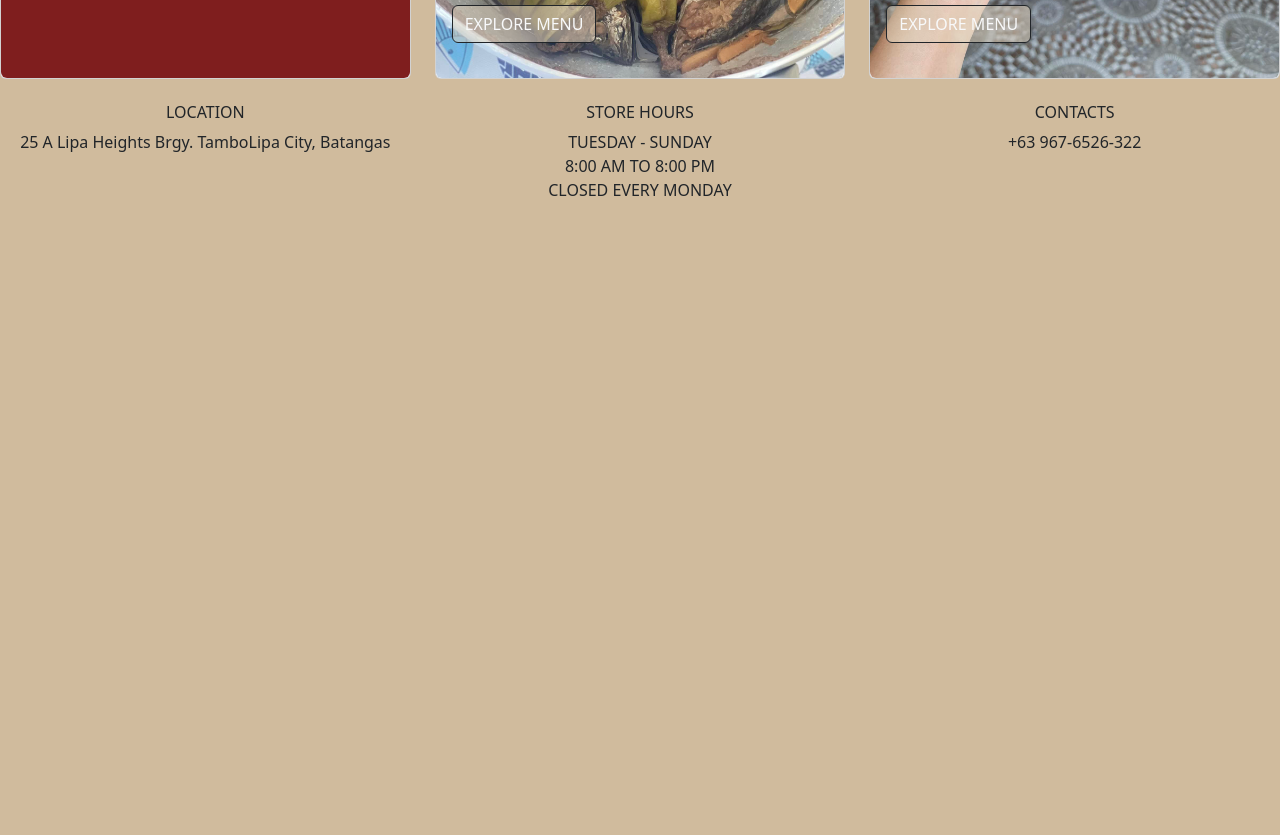
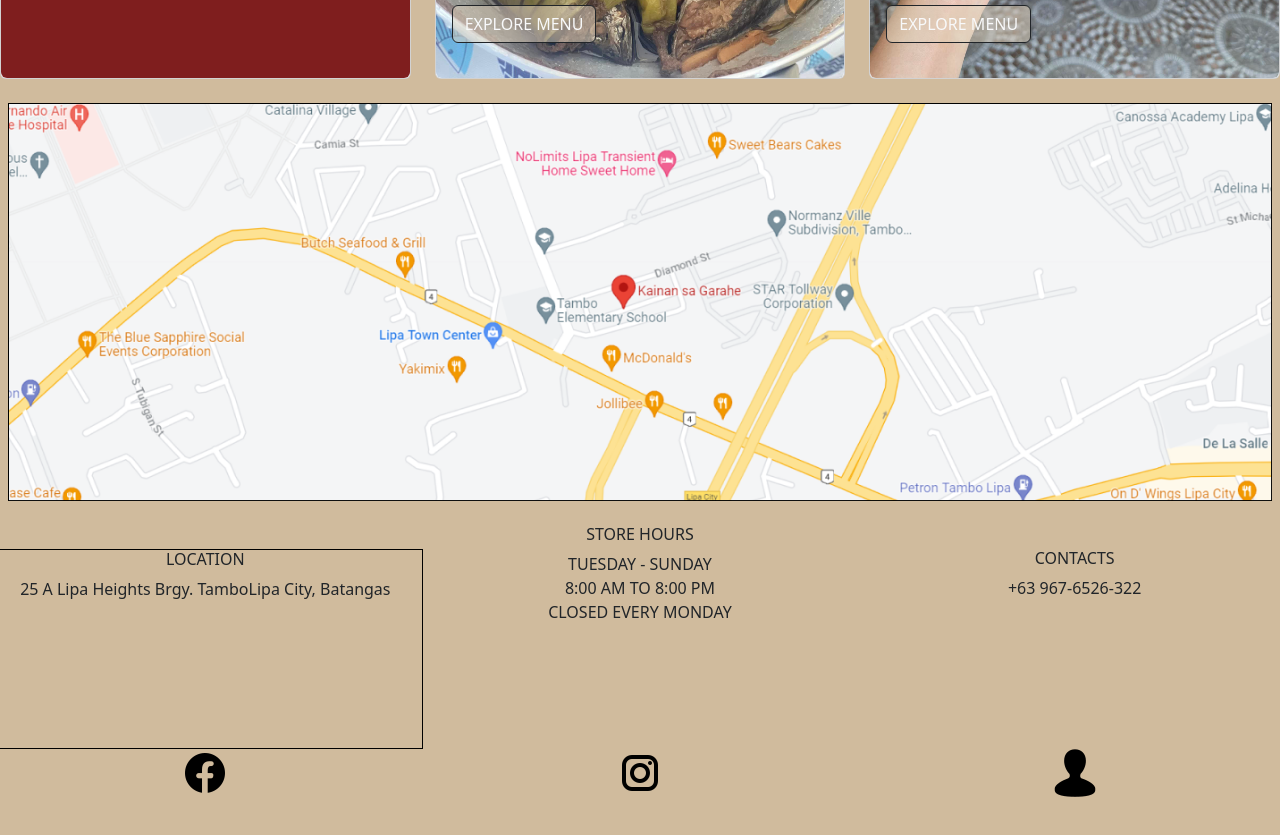
Before and after one commit to drnlzr/MiniProject-1, a plain HTML site: page index.html in a window 1280 px wide. Shown: the part 1131-1966 px from the top of the page. Before the commit the page ends 1349 px from the top, so only its background shows below. Drawn offline with Linux system fonts and the light colour scheme; a web font is replaced by a local one.

Commit message:
updated as of 9:50pm homepage

```diff
--- a/css/style.css
+++ b/css/style.css
@@ -5,10 +5,16 @@
 body {
     min-height: 75rem;
     padding-top: 4.7rem;
+    overflow-x: hidden;
 }
 
 .dark-red button{
     background-color: rgba(127, 30, 30, 1);
+}
+
+.margin-cus {
+    margin-left: 20px;
+    margin-right: 10px;
 }
 
 .banner button{
@@ -121,12 +127,21 @@ body {
     font-size: 16PX;
 }
 
+.vr-line {
+    border: 1px solid black;
+    height: 200px;
+}
+
 /* responsiveness */
 
 @media only screen and (max-width: 1030px) {
 
     .menu-respo .p2 {
         display: none;
+    }
+
+    .footer-respo h1, p {
+        font-size: 10px;
     }
 
     .menu-respo button {
--- a/index.html
+++ b/index.html
@@ -114,6 +114,10 @@
           </div>
         </div>
 
+        <div class="container-fluid">
+          <img src="img/map.png" class="img-fluid ps-2 pe-2 mt-4" width="100%" alt="">
+        </div>
+
         <!-- <footer class="row mx-1">
           <div class="container-fluid col">
             <div class="img-fluid">
@@ -126,21 +130,29 @@
         </footer> -->
 
         <div class="container-fluid">
-          <div class="footer">
-            <div class="row brd">
-              <div class="col text-center mt-4">
+          <div class="footer footer-respo">
+            <div class="row">
+              <div class="col-4 text-center mt-5 vr-line">
                 <h6>LOCATION</h6>
               <p>25 A Lipa Heights Brgy. TamboLipa City, Batangas</p>
               </div>
-              <div class="col text-center mt-4">
+              <div class="col-4 text-center mt-4">
                 <h6>STORE HOURS</h6>
               <p>TUESDAY - SUNDAY <br> 8:00 AM TO 8:00 PM <br> CLOSED EVERY MONDAY</p>
               </div>
-              <div class="col text-center mt-4">
+              <div class="col-4 text-center mt-5">
                 <h6>CONTACTS</h6>
               <p>+63 967-6526-322</p>
               </div>
-
+              <div class="col text-center mb-5">
+                <img src="img/fb.png" alt="">
+              </div>
+              <div class="col text-center">
+                <img src="img/insta.png" alt="">
+              </div>
+              <div class="col text-center">
+                <img src="img/contact.png" alt="">
+              </div>
             </div>
           </div>
         </div>
```
